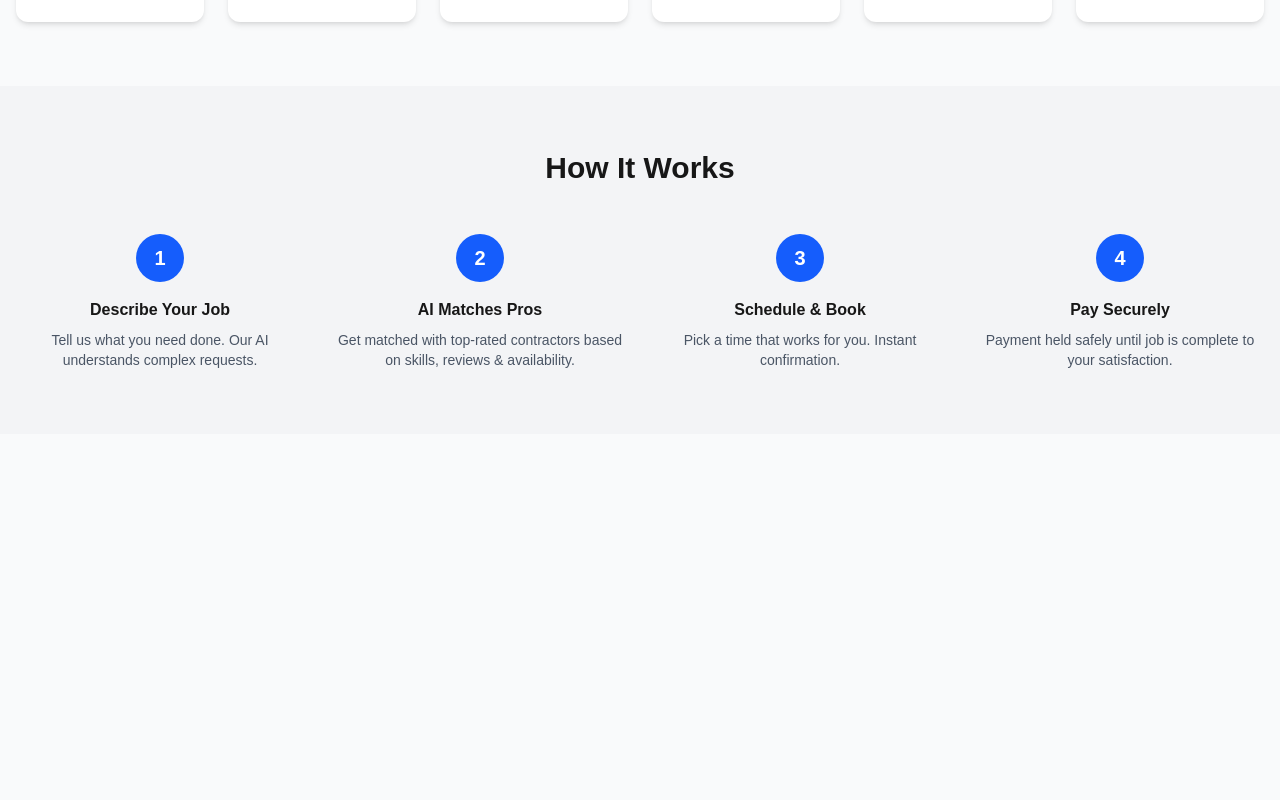
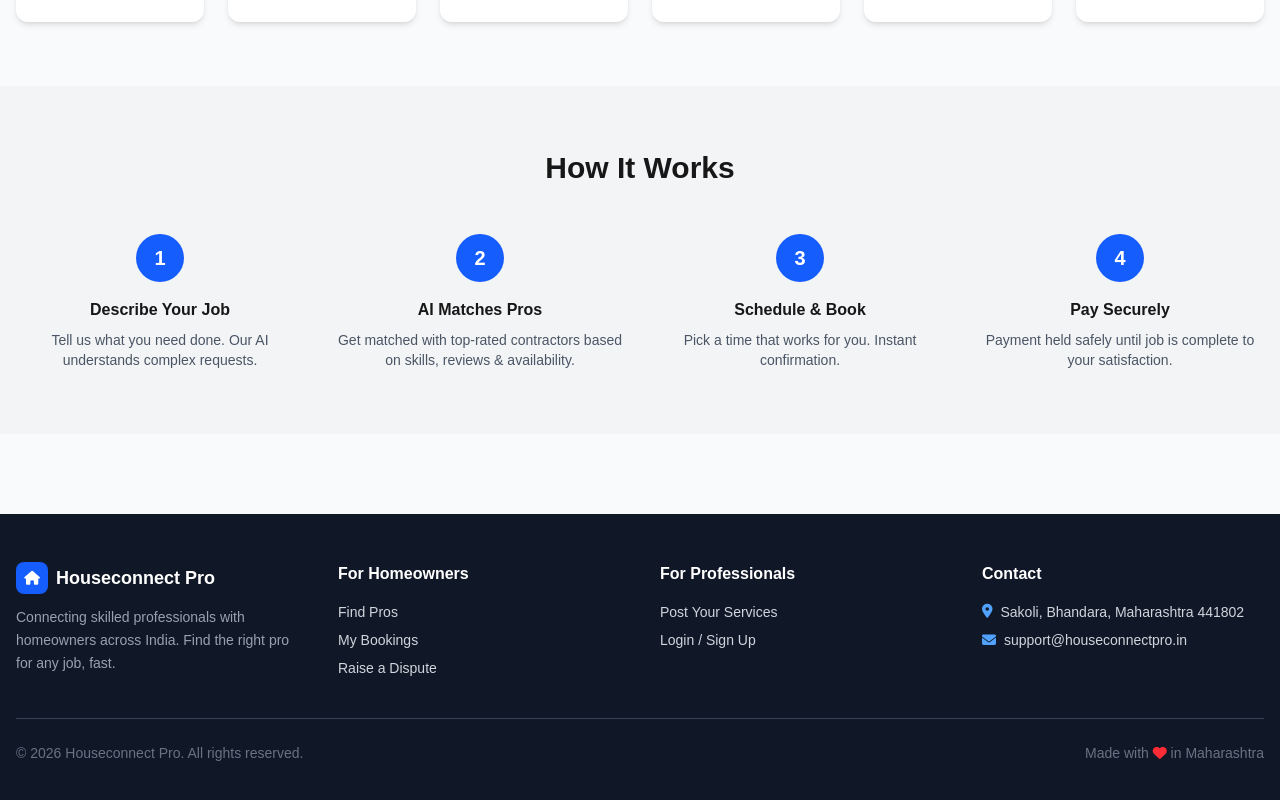
Before and after one commit to JVP008/PIH2026_NodeX, a Next.js app: page / in a window 1280 px wide. Shown: the part 938-1738 px from the top of the page. Before the commit the page ends 1372 px from the top, so only its background shows below. Built offline with nearby package versions, Linux system fonts and the light colour scheme; no server answers; the database is empty.

Commit message:
feat: add contractor profile modal, footer, fix nav labels, empty state, rename to Houseconnect Pro

```diff
--- a/app/layout.tsx
+++ b/app/layout.tsx
@@ -2,6 +2,7 @@ import type { Metadata } from "next";
 import { Geist, Geist_Mono } from "next/font/google";
 import "./globals.css";
 import NavBar from "@/components/NavBar";
+import Footer from "@/components/Footer";
 import { ToastProvider } from "@/components/ui/Toast";
 
 const geistSans = Geist({
@@ -15,8 +16,8 @@ const geistMono = Geist_Mono({
 });
 
 export const metadata: Metadata = {
-  title: "House Connect Bro - Find Trusted Local Contractors",
-  description: "AI-powered matching connects you with the best-rated local contractors based on your specific needs.",
+  title: "Houseconnect Pro - Find Trusted Local Contractors",
+  description: "Houseconnect Pro connects skilled professionals with homeowners across India. Find the right pro for any job, fast.",
 };
 
 export default function RootLayout({
@@ -35,6 +36,7 @@ export default function RootLayout({
         <ToastProvider>
           <NavBar />
           {children}
+          <Footer />
         </ToastProvider>
       </body>
     </html>
--- /dev/null
+++ b/components/Footer.tsx
@@ -0,0 +1,66 @@
+import Link from 'next/link';
+
+export default function Footer() {
+    return (
+        <footer className="bg-gray-900 text-gray-300 mt-20">
+            <div className="max-w-7xl mx-auto px-4 py-12">
+                <div className="grid grid-cols-1 md:grid-cols-4 gap-10 mb-10">
+
+                    {/* Brand */}
+                    <div className="md:col-span-1">
+                        <div className="flex items-center gap-2 mb-3">
+                            <div className="w-8 h-8 bg-blue-600 rounded-lg flex items-center justify-center">
+                                <i className="fas fa-home text-white text-sm"></i>
+                            </div>
+                            <span className="text-white font-bold text-lg">Houseconnect Pro</span>
+                        </div>
+                        <p className="text-sm text-gray-400 leading-relaxed">
+                            Connecting skilled professionals with homeowners across India. Find the right pro for any job, fast.
+                        </p>
+                    </div>
+
+                    {/* Homeowners */}
+                    <div>
+                        <h4 className="text-white font-semibold mb-4">For Homeowners</h4>
+                        <ul className="space-y-2 text-sm">
+                            <li><Link href="/contractors" className="hover:text-white transition">Find Pros</Link></li>
+                            <li><Link href="/bookings" className="hover:text-white transition">My Bookings</Link></li>
+                            <li><Link href="/disputes" className="hover:text-white transition">Raise a Dispute</Link></li>
+                        </ul>
+                    </div>
+
+                    {/* Professionals */}
+                    <div>
+                        <h4 className="text-white font-semibold mb-4">For Professionals</h4>
+                        <ul className="space-y-2 text-sm">
+                            <li><Link href="/post-job" className="hover:text-white transition">Post Your Services</Link></li>
+                            <li><Link href="/login" className="hover:text-white transition">Login / Sign Up</Link></li>
+                        </ul>
+                    </div>
+
+                    {/* Contact */}
+                    <div>
+                        <h4 className="text-white font-semibold mb-4">Contact</h4>
+                        <ul className="space-y-2 text-sm">
+                            <li className="flex items-start gap-2">
+                                <i className="fas fa-map-marker-alt mt-0.5 text-blue-400"></i>
+                                <span>Sakoli, Bhandara, Maharashtra 441802</span>
+                            </li>
+                            <li className="flex items-center gap-2">
+                                <i className="fas fa-envelope text-blue-400"></i>
+                                <a href="mailto:support@houseconnectpro.in" className="hover:text-white transition">
+                                    support@houseconnectpro.in
+                                </a>
+                            </li>
+                        </ul>
+                    </div>
+                </div>
+
+                <div className="border-t border-gray-700 pt-6 flex flex-col md:flex-row items-center justify-between gap-4 text-sm text-gray-500">
+                    <p>© {new Date().getFullYear()} Houseconnect Pro. All rights reserved.</p>
+                    <p>Made with <i className="fas fa-heart text-red-500"></i> in Maharashtra</p>
+                </div>
+            </div>
+        </footer>
+    );
+}
--- a/components/NavBar.tsx
+++ b/components/NavBar.tsx
@@ -54,7 +54,7 @@ export default function NavBar() {
                 <div className="flex items-center justify-between">
                     <Link href="/" className="flex items-center space-x-2 cursor-pointer">
                         <i className="fas fa-home text-2xl"></i>
-                        <span className="text-xl font-bold">House Connect Bro</span>
+                        <span className="text-xl font-bold">Houseconnect Pro</span>
                     </Link>
                     <div className="hidden md:flex items-center space-x-6">
                         <Link href="/" className={`hover:text-blue-200 transition ${isActive('/') ? 'text-blue-200 font-semibold' : ''}`}>Home</Link>
--- a/components/contractors/ContractorList.tsx
+++ b/components/contractors/ContractorList.tsx
@@ -148,13 +148,19 @@ export default function ContractorList({ initialContractors }: ContractorListPro
             {/* Contractor List */}
             <div className="flex-1">
                 <div className="flex items-center justify-between mb-6">
-                    <h2 className="text-2xl font-bold">Available Contractors</h2>
-                    <span className="text-gray-500">{contractors.length} pros found</span>
+                    <h2 className="text-2xl font-bold">Find Pros Near You</h2>
+                    <span className="text-gray-500">{contractors.length} pro{contractors.length !== 1 ? 's' : ''} found</span>
                 </div>
                 <div className="grid gap-6">
-                    {contractors.map((c) => (
+                    {contractors.length > 0 ? contractors.map((c) => (
                         <ContractorCard key={c.id} contractor={c} onBook={handleBook} />
-                    ))}
+                    )) : (
+                        <div className="text-center py-16 bg-white rounded-xl shadow-md">
+                            <i className="fas fa-hard-hat text-5xl text-gray-300 mb-4"></i>
+                            <h3 className="text-lg font-semibold text-gray-500 mb-2">No pros found</h3>
+                            <p className="text-gray-400 text-sm">Try changing your filters, or check back later as new professionals join.</p>
+                        </div>
+                    )}
                 </div>
             </div>
 
--- a/package.json
+++ b/package.json
@@ -1,5 +1,5 @@
 {
-  "name": "house-connect-bro",
+  "name": "houseconnect-pro",
   "version": "0.1.0",
   "private": true,
   "scripts": {
```
Also changed, not shown: components/contractors/ContractorCard.tsx (+90 -9 lines).
